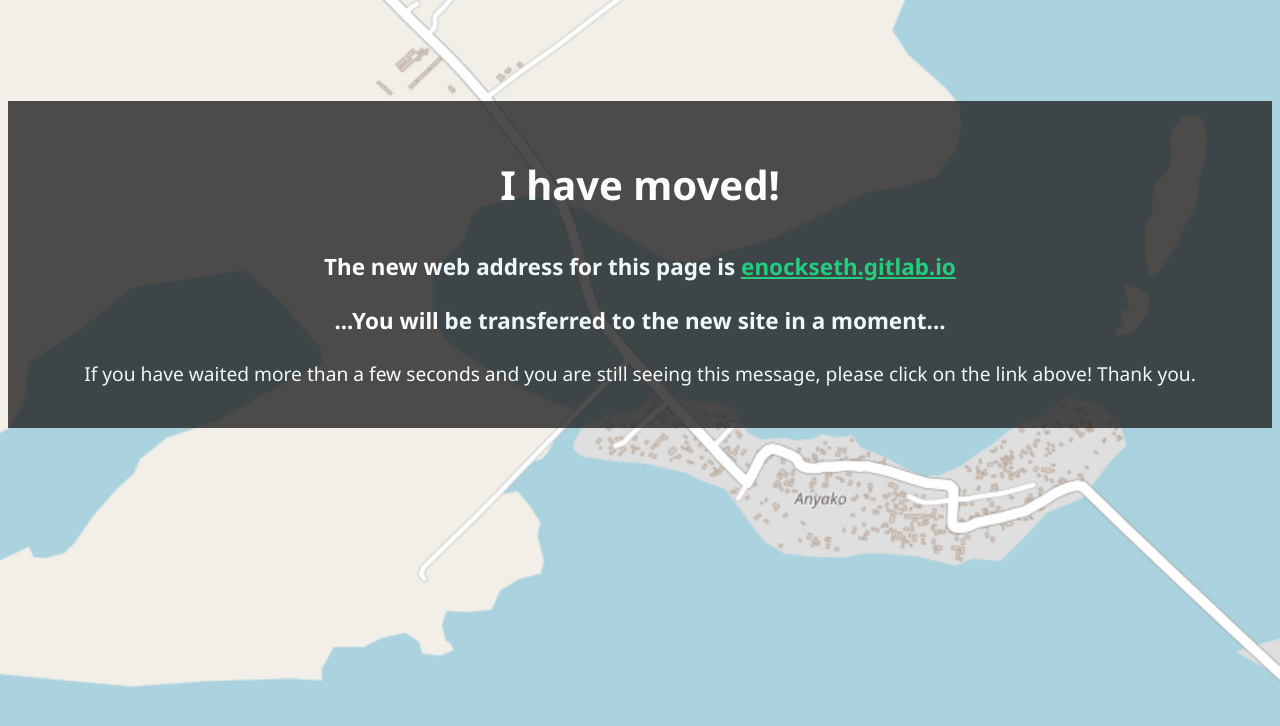
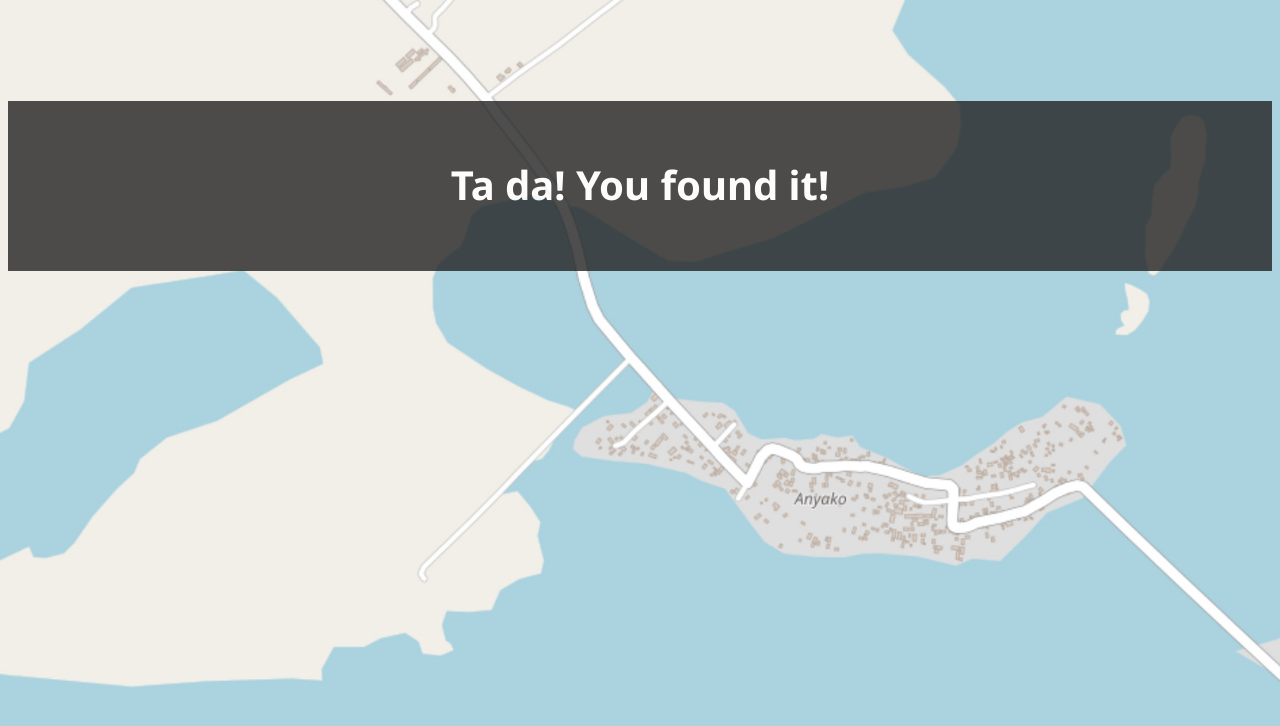
Before and after one commit to enockseth/enockseth.github.io, a plain HTML site: page index.html in a window 1280 px wide. Drawn offline with Linux system fonts and the light colour scheme.

Commit message:
Update index.html

```diff
--- a/index.html
+++ b/index.html
@@ -1,7 +1,6 @@
 <!DOCTYPE html>
 <html>
 <head>
-    <meta http-equiv="Refresh" content="10;URL=https://enockseth.gitlab.io">
     <meta charset="UTF-8">
     <title>I found a new home</title>
     <meta name="author" content="Enock Seth Nyamador">
@@ -72,13 +71,9 @@
 <body>
 
 <section>
-    <h2>I have moved!</h2>
+    <h2>Ta da! You found it!</h2>
 
-    <h3>The new web address for this page is <a href="https://enockseth.gitlab.io">enockseth.gitlab.io</a></h3>
-    <h3>...You will be transferred to the new site in a moment...</h3>
-
-    <p>If you have waited more than a few seconds and you are still seeing this message, please click on the link above! Thank you.</p>
-</section>
+ </section>
 
 </body>
 </html>
```
